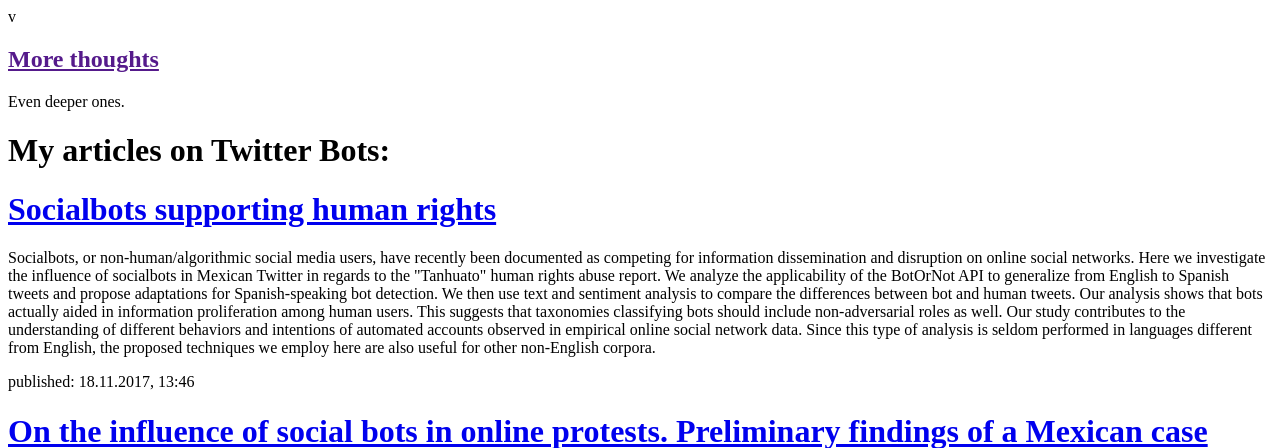
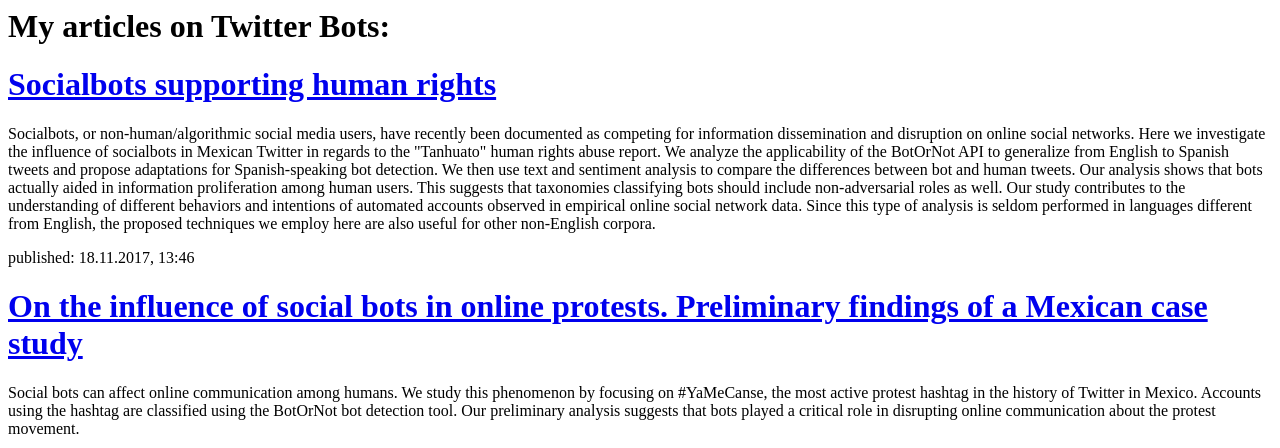
Before and after one commit to psuarezserrato/my-first-blog, a Django app: page / in a window 1280 px wide. Shown: the top 448 px of the page. Run offline with Django 3.2, Linux system fonts and the light colour scheme; data that the repository does not hold is empty.

```diff
--- a/blog/templates/blog/post_list.html
+++ b/blog/templates/blog/post_list.html
@@ -1,8 +1,8 @@
 <html>
     <head>
         <title>Twitter Bots Articles</title>
-        v<h2><a href="">More thoughts</a></h2>
-        <p> Even deeper ones.
+      <!--  <h2><a href="">More thoughts</a></h2>
+        <p> Even deeper ones.</p>-->
     </head>
     <body>
    <div>{% for post in posts %}
```
